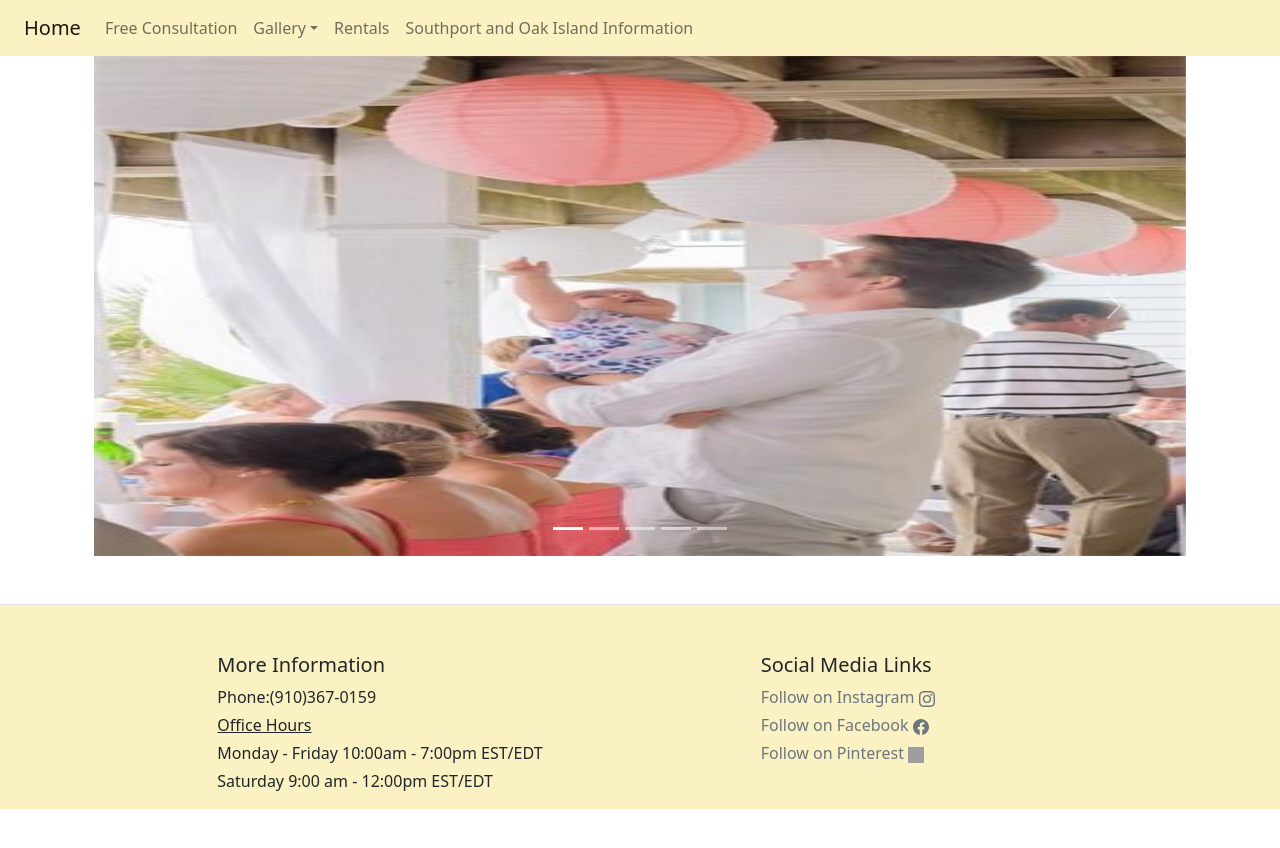
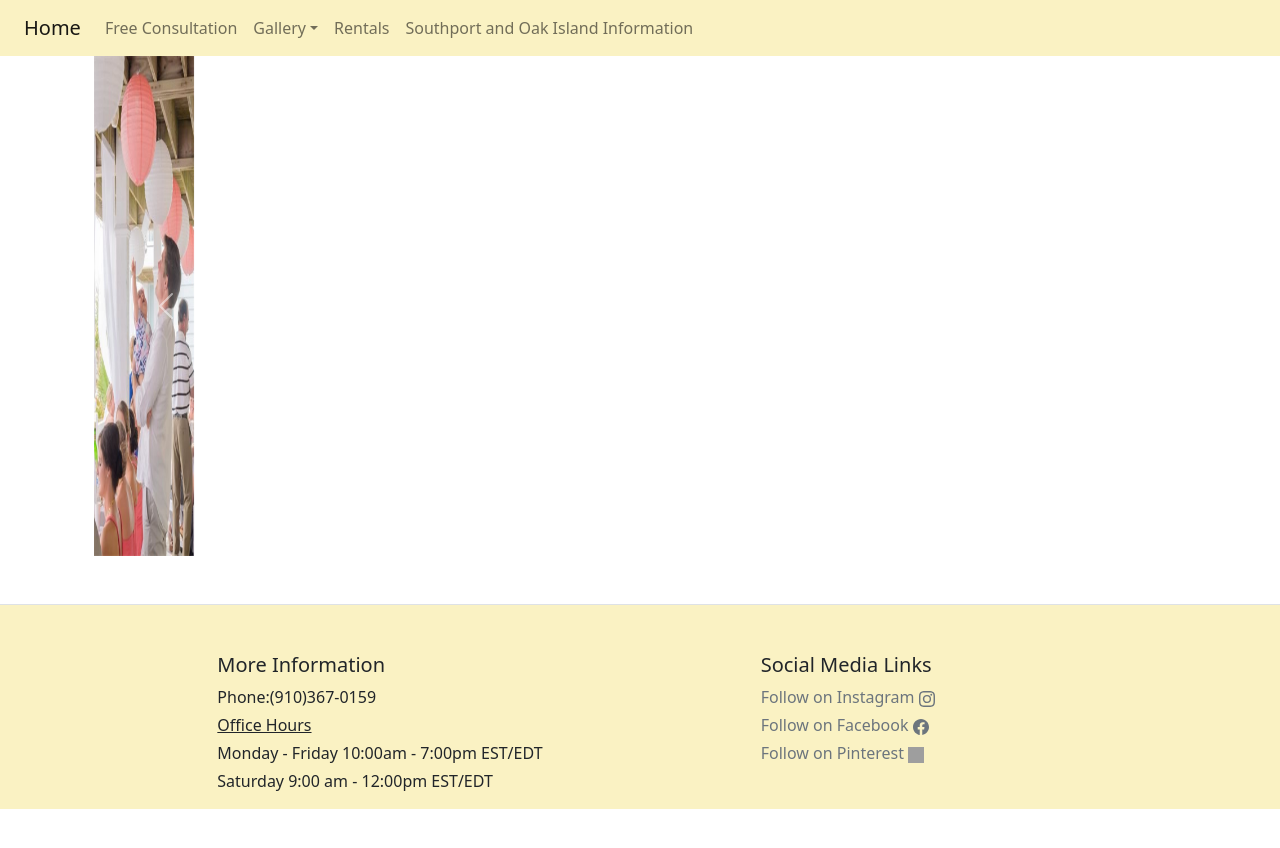
Before and after one commit to weddingsbytheseanc/weddingsbytheseanc.github.io, a Jekyll site: the page built from receptions.html, in a window 1280 px wide. Shown: the top 848 px of the page. Built offline with Jekyll 4.4.1, drawn with Linux system fonts in a browser that asks for light colours; nearby versions of some CDN libraries; library files that are not in the unit come from our copies; grey boxes are pictures that could not be loaded.

Commit message:
Update receptions.html
removed class

```diff
--- a/receptions.html
+++ b/receptions.html
@@ -12,7 +12,7 @@
   </div>
   <div class="carousel-inner">
     <div class="carousel-item active">
-      <img src="assets\pictures\REC1.jpg" class="d-block w-100" width ="100" height="500" alt="...">
+      <img src="assets\pictures\REC1.jpg" width ="100" height="500" alt="...">
     </div>
     <div class="carousel-item">
       <img src="assets\pictures\REC2.jpg" class="d-block w-100" width ="400" height="500" alt="...">
```
